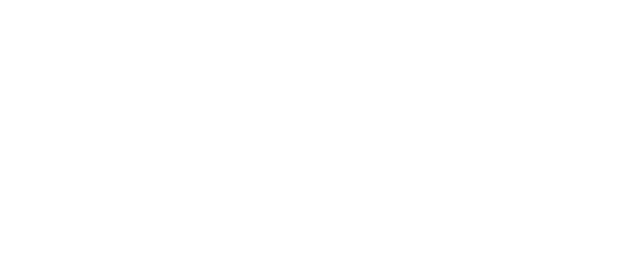
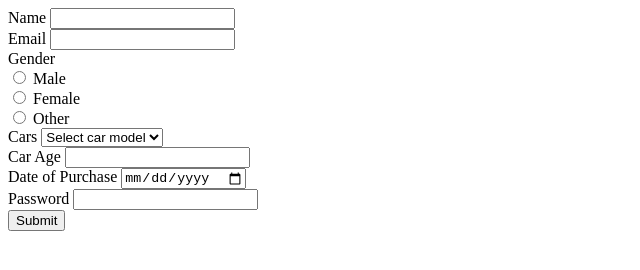
Before and after one commit to acciojob/car-insurance-form-yogeshpandey143, a website: page main.html in a window 1280 px wide. Shown: the whole page, without its empty margins (0-640 px from the left). Drawn offline with Linux system fonts and the light colour scheme.

Commit message:
Update main.html
update main

```diff
--- a/main.html
+++ b/main.html
@@ -11,6 +11,53 @@
     <script type="text/javascript" src="./script.js">
 </script>
 
+
+
+	<form method="post">
+		<div>
+			<label for="name">Name</label>
+			<input type="text" name="name" id="name" required>
+		</div>
+		<div>
+			<label for="email">Email</label>
+			<input type="email" name="email" id="email" required>
+		</div>
+		<div>
+			<label>Gender</label><br>
+			<input type="radio" name="gender" value="male" id="male" required>
+			<label for="male">Male</label><br>
+			<input type="radio" name="gender" value="female" id="female" required>
+			<label for="female">Female</label><br>
+			<input type="radio" name="gender" value="other" id="other" required>
+			<label for="other">Other</label>
+		</div>
+		<div>
+			<label for="cars">Cars</label>
+			<select id="cars" name="cars" aria-required>
+				<option disabled selected>Select car model</option>
+				<option value="BMW">BMW</option>
+				<option value="Audi">Audi</option>
+				<option value="Mecedes">Mercedez</option>
+			</select>
+		</div>
+		<div>
+			<label for="age">Car Age</label>
+			<input type="number" name="carage" id="age" required>
+		</div>
+		<div>
+			<label for="dob">Date of Purchase</label>
+			<input type="date" name="dob" id="dob" required>
+		</div>
+		<div>
+			<label for="password">Password</label>
+			<input type="password" name="password" id="password" required>
+		</div>
+		<div>
+			<button type="submit">Submit</button>
+		</div>
+	</form>
+
+
 </body>
 
 </html>
```
